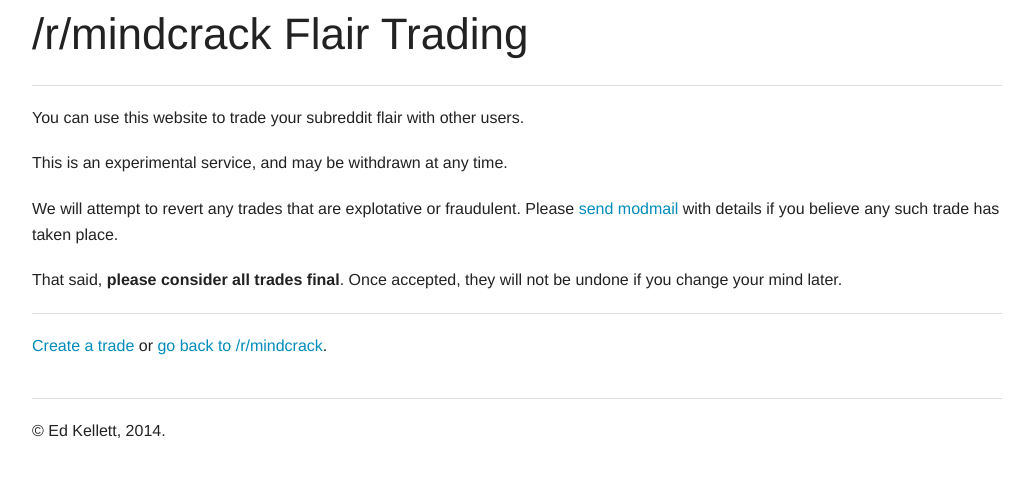
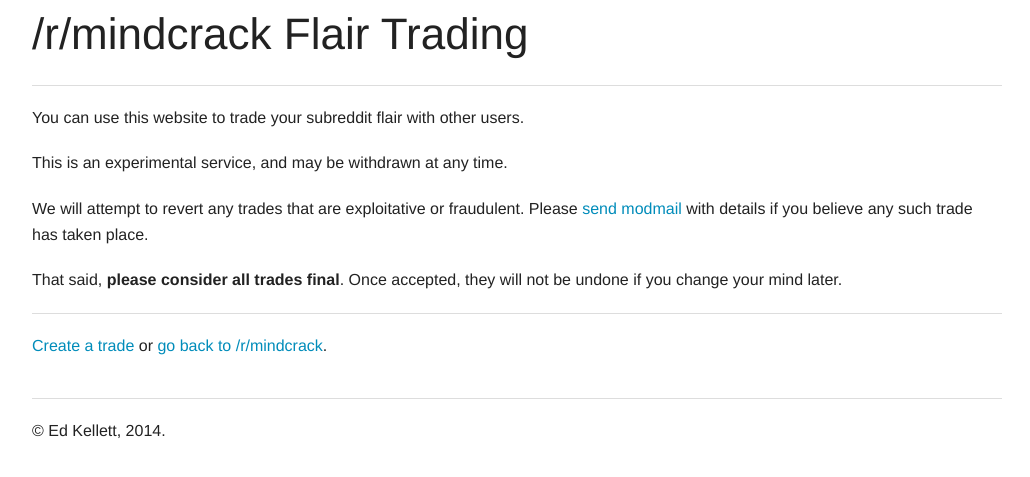
Before and after one commit to edk0/mcflairbot, a Flask app: page / in a window 1280 px wide. Shown: the top 477 px of the page, without its empty margins (123-1153 px from the left). Run offline with Flask 2, Linux system fonts and the light colour scheme; data that the repository does not hold is empty.

Commit message:
flairbot/templates/index: fix typo

```diff
--- a/flairbot/templates/index.html
+++ b/flairbot/templates/index.html
@@ -3,7 +3,7 @@
 {% block content -%}
 <p>You can use this website to trade your subreddit flair with other users.</p>
 <p>This is an experimental service, and may be withdrawn at any time.</p>
-<p>We will attempt to revert any trades that are explotative or fraudulent. Please
+<p>We will attempt to revert any trades that are exploitative or fraudulent. Please
 <a href="https://ssl.reddit.com/message/compose?to=%2Fr%2F{{ config.REDDIT_SUBREDDIT }}">send modmail</a>
 with details if you believe any such trade has taken place.</p>
 <p>That said, <strong>please consider all trades final</strong>. Once accepted,
```
